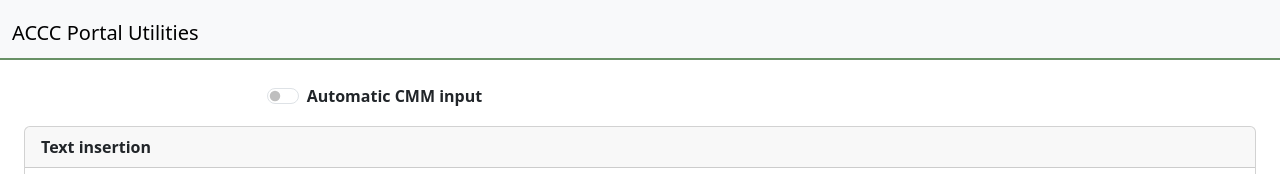
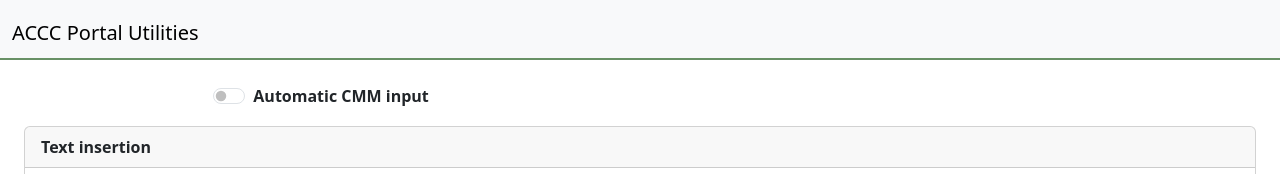
Before and after one commit to conorep/ChromePortal, a browser extension: page PortalExt/html/mainSP.html in a window 1280 px wide. Shown: the top 174 px of the page. Drawn offline with Linux system fonts and the light colour scheme.

Commit message:
resized cmm switch element

```diff
--- a/PortalExt/html/mainSP.html
+++ b/PortalExt/html/mainSP.html
@@ -25,7 +25,7 @@
 
   <div class='container-fluid mb-3'>
     <div class='row justify-content-center'>
-      <div class='col-7 form-check form-switch'>
+      <div class='col-8 form-check form-switch'>
         <label class='form-check-label fw-bold' for='switchBoxCMM'>Automatic CMM input</label>
         <input class='form-check-input' type='checkbox' id='switchBoxCMM'>
       </div>
```
